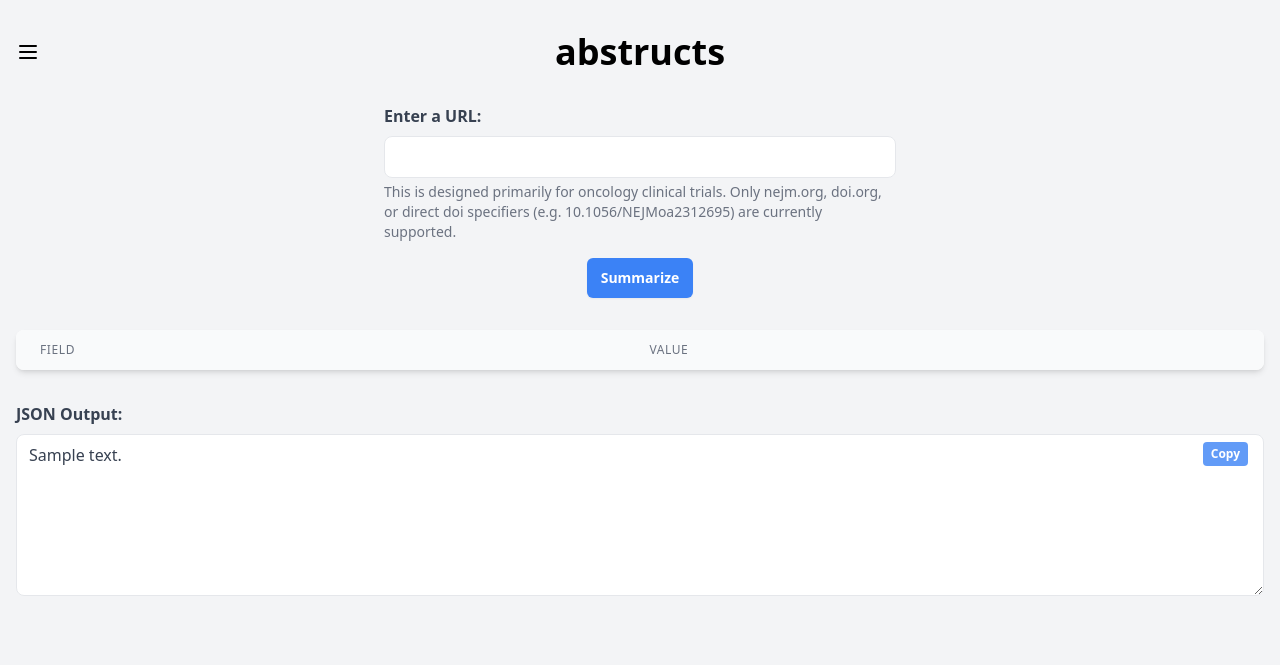
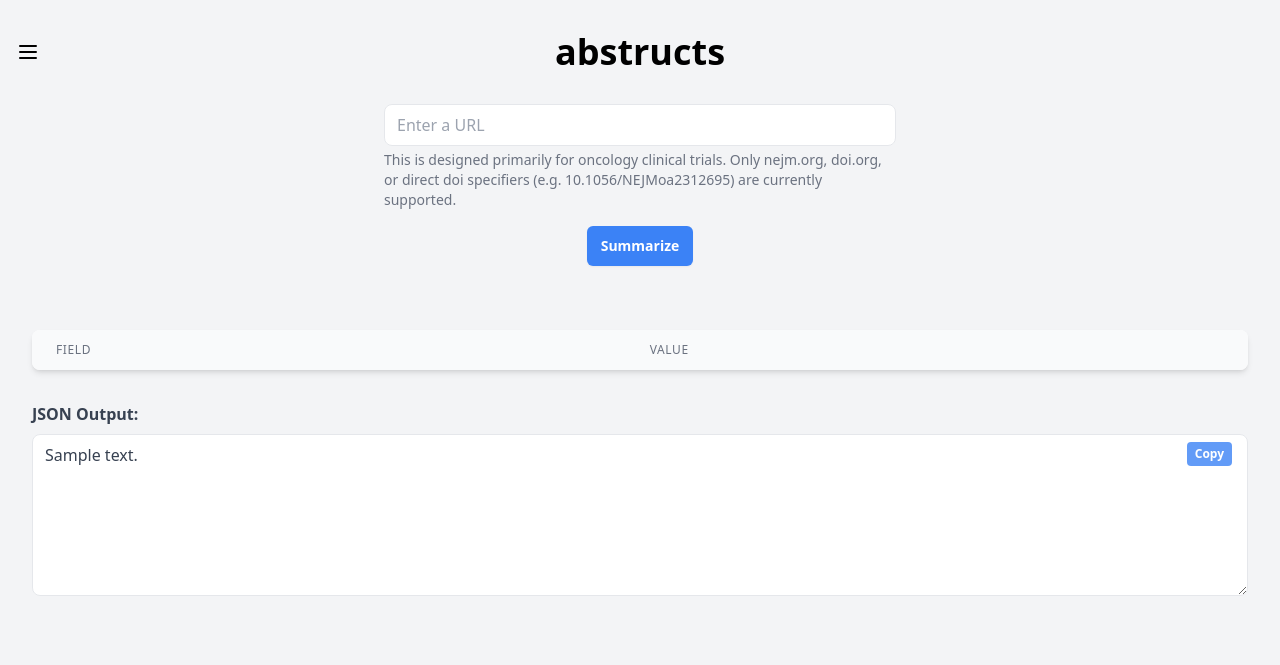
Before and after one commit to cbeauhilton/abstructs, a Python web app: template src/templates/index.html in a window 1280 px wide. Shown: the top 665 px of the page. Run offline with Jinja, Linux system fonts and the light colour scheme; the template is opened without the code that fills it: most values are stand-ins (such as "Sample title", 1, 10 or a date in 2020); lists and menus that the app fills with data are empty; some libraries are stand-ins or nearby versions.

Commit message:
update styling

```diff
--- a/src/templates/index.html
+++ b/src/templates/index.html
@@ -1,5 +1,5 @@
 <!doctype html>
-<html lang="en">
+<html lang="en" class="dark:bg-gray-900">
   <head>
     <meta charset="UTF-8" />
     <meta name="viewport" content="width=device-width, initial-scale=1.0" />
@@ -7,13 +7,13 @@
     <script src="https://unpkg.com/htmx.org@1.7.0"></script>
     <script src="https://cdn.tailwindcss.com"></script>
   </head>
-  <body class="bg-gray-100 font-sans">
-    <div class="container mx-auto px-4 py-8">
-      <div class="flex items-center justify-center mb-8 relative">
-        <button id="toggle-sidebar" class="focus:outline-none absolute left-0">
+  <body class="bg-gray-100 dark:bg-gray-900 font-sans">
+    <div class="container mx-auto px-4 py-8 relative">
+      <div class="flex items-center justify-between mb-8 relative">
+        <button id="toggle-sidebar" class="focus:outline-none">
           <svg
             xmlns="http://www.w3.org/2000/svg"
-            class="h-6 w-6"
+            class="h-6 w-6 dark:text-white"
             fill="none"
             viewBox="0 0 24 24"
             stroke="currentColor"
@@ -26,28 +26,34 @@
             />
           </svg>
         </button>
-        <h1 class="text-4xl font-bold text-center">abstructs</h1>
+        <h1 class="text-4xl font-bold text-center flex-grow dark:text-white">abstructs</h1>
+        <div class="w-6"></div>
+        <!-- Placeholder to keep space similar to the button -->
       </div>
       <div class="flex">
         <div
           id="sidebar"
-          class="w-64 bg-white shadow-md rounded-lg p-4 mr-8 hidden"
+          class="w-64 bg-white dark:bg-gray-800 shadow-md rounded-lg p-4 absolute z-50 hidden max-h-screen overflow-y-auto"
         >
           <ul id="abstruct-list">
             {% if abstructs %} {% for abstruct in abstructs %}
-            <li class="mb-2">
-              <a
+            <li class="mb-2 whitespace-normal overflow-x-auto">
+
                 href="#"
-                class="text-blue-500 hover:text-blue-700"
+                class="text-blue-500 hover:text-blue-700 dark:text-blue-400 dark:hover:text-blue-300 block"
                 hx-get="/abstructs/{{ abstruct.id }}"
                 hx-target="#summary-results"
               >
                 {{ abstruct.Trial_Name if abstruct.Trial_Name else abstruct.doi
-                }}
+                }} {% if abstruct.Trial_Name and abstruct.Diagnosis %}
+                <span class="text-xs uppercase text-gray-500 dark:text-gray-400">
+                  ({{ abstruct.Diagnosis }})
+                </span>
+                {% endif %}
               </a>
             </li>
             {% endfor %} {% else %}
-            <li class="text-gray-500">No abstructs available yet.</li>
+            <li class="text-gray-500 dark:text-gray-400">No abstructs available yet.</li>
             {% endif %}
           </ul>
         </div>
@@ -59,17 +65,15 @@
             class="max-w-lg mx-auto"
           >
             <div class="mb-4">
-              <label for="url" class="block text-gray-700 font-bold mb-2"
-                >Enter a URL:</label
-              >
               <input
                 type="text"
                 id="url"
                 name="url"
                 required
-                class="w-full px-3 py-2 text-gray-700 border rounded-lg focus:outline-none focus:border-blue-500"
+                placeholder="Enter a URL"
+                class="w-full px-3 py-2 text-gray-700 dark:text-gray-400 dark:bg-gray-800 border dark:border-gray-700 rounded-lg focus:outline-none focus:border-blue-500"
               />
-              <p class="text-sm text-gray-500 mt-1">
+              <p class="text-sm text-gray-500 dark:text-gray-400 mt-1">
                 This is designed primarily for oncology clinical trials. Only
                 nejm.org, doi.org, or direct doi specifiers (e.g.
                 10.1056/NEJMoa2312695) are currently supported.
@@ -113,6 +117,14 @@
         var sidebar = document.getElementById("sidebar");
         sidebar.classList.toggle("hidden");
       });
+
+    // Close sidebar on link click
+    document.querySelectorAll("#abstruct-list a").forEach(function (link) {
+      link.addEventListener("click", function () {
+        var sidebar = document.getElementById("sidebar");
+        sidebar.classList.add("hidden");
+      });
+    });
   </script>
   <style>
     @media (max-width: 640px) {
@@ -150,5 +162,9 @@
         transform: rotate(360deg);
       }
     }
+    .max-h-screen {
+      max-height: calc(100vh - 4rem); /* Adjust to your desired max height */
+      overflow-y: auto;
+    }
   </style>
 </html>
--- a/src/templates/summary.html
+++ b/src/templates/summary.html
@@ -1,40 +1,45 @@
-<div class="bg-white shadow-md rounded-lg overflow-hidden">
+<div class="px-4 py-8">
+  <div
+    class="bg-white dark:bg-gray-800 shadow-md rounded-lg overflow-hidden max-w-full mx-auto"
+  >
     <div class="overflow-x-auto">
-    <table class="min-w-full divide-y divide-gray-200">
-      <thead class="bg-gray-50">
+      <table class="min-w-full divide-y divide-gray-200 dark:divide-gray-700">
+        <thead class="bg-gray-50 dark:bg-gray-700">
           <tr>
             <th
               scope="col"
-            class="px-6 py-3 text-left text-xs font-medium text-gray-500 uppercase tracking-wider"
+              class="px-6 py-3 text-left text-xs font-medium text-gray-500 dark:text-gray-400 uppercase tracking-wider"
             >
               Field
             </th>
             <th
               scope="col"
-            class="px-6 py-3 text-left text-xs font-medium text-gray-500 uppercase tracking-wider"
+              class="px-6 py-3 text-left text-xs font-medium text-gray-500 dark:text-gray-400 uppercase tracking-wider"
             >
               Value
             </th>
           </tr>
         </thead>
-      <tbody class="bg-white divide-y divide-gray-200">
-        {% if summary %} {% set field_order = ['Trial_Name', 'doi', 'Diagnosis',
-        'Drugs', 'Line_of_therapy', 'Regimen', 'Primary_End_Point',
-        'Secondary_End_Point', 'Competitor_arm', 'Efficacy', 'Response_Types',
-        'Time_to_Response', 'Surveillance', 'Subsets', 'Adverse_Events',
-        'Others', 'Conclusion' ] %} {% for field in field_order %} {% if field
-        in summary.dict() %}
+        <tbody
+          class="bg-white dark:bg-gray-800 divide-y divide-gray-200 dark:divide-gray-700"
+        >
+          {% if summary %} {% set field_order = ['Trial_Name', 'doi',
+          'Diagnosis', 'Drugs', 'Line_of_therapy', 'Regimen',
+          'Primary_End_Point', 'Secondary_End_Point', 'Competitor_arm',
+          'Efficacy', 'Response_Types', 'Time_to_Response', 'Surveillance',
+          'Subsets', 'Adverse_Events', 'Others', 'Conclusion' ] %} {% for field
+          in field_order %} {% if field in summary.dict() %}
           <tr>
-          <td class="px-6 py-4 whitespace-nowrap">
+            <td class="px-6 py-4 whitespace-nowrap dark:text-white">
               {% if field == 'doi' %} {{ field.upper() }} {% else %} {{
               field.replace("_", " ").title() }} {% endif %}
             </td>
-          <td class="px-6 py-4 whitespace-normal">
+            <td class="px-6 py-4 whitespace-normal dark:text-white">
               {% if field == 'doi' and summary.dict()[field] %}
               <a
                 href="{{ summary.dict()[field] }}"
                 target="_blank"
-              class="text-blue-500 hover:text-blue-700 underline"
+                class="text-blue-500 hover:text-blue-700 dark:text-blue-400 dark:hover:text-blue-300 underline"
               >
                 {{ summary.dict()[field] }}
               </a>
@@ -43,7 +48,7 @@
           </tr>
           {% endif %} {% endfor %} {% else %}
           <tr>
-          <td colspan="2" class="px-6 py-4 text-center">
+            <td colspan="2" class="px-6 py-4 text-center dark:text-white">
               No summary available
             </td>
           </tr>
@@ -52,15 +57,18 @@
       </table>
     </div>
   </div>
-<div class="mt-8">
-  <label for="json-output" class="block text-gray-700 font-bold mb-2"
+
+  <div class="mt-8 max-w-full">
+    <label
+      for="json-output"
+      class="block text-gray-700 dark:text-gray-400 font-bold mb-2"
       >JSON Output:</label
     >
     <div class="relative">
       <textarea
         id="json-output"
         rows="6"
-      class="w-full px-3 py-2 pr-16 text-gray-700 border rounded-lg focus:outline-none focus:border-blue-500"
+        class="w-full px-3 py-2 pr-16 text-gray-700 dark:text-gray-400 dark:bg-gray-800 border dark:border-gray-600 rounded-lg focus:outline-none focus:border-blue-500"
         readonly
       >
 {{ summary_json }}</textarea
@@ -71,6 +79,7 @@
       >
         Copy
       </button>
+    </div>
   </div>
 </div>
 <script>
```
Lines whose indentation alone changed are shown as unchanged.
